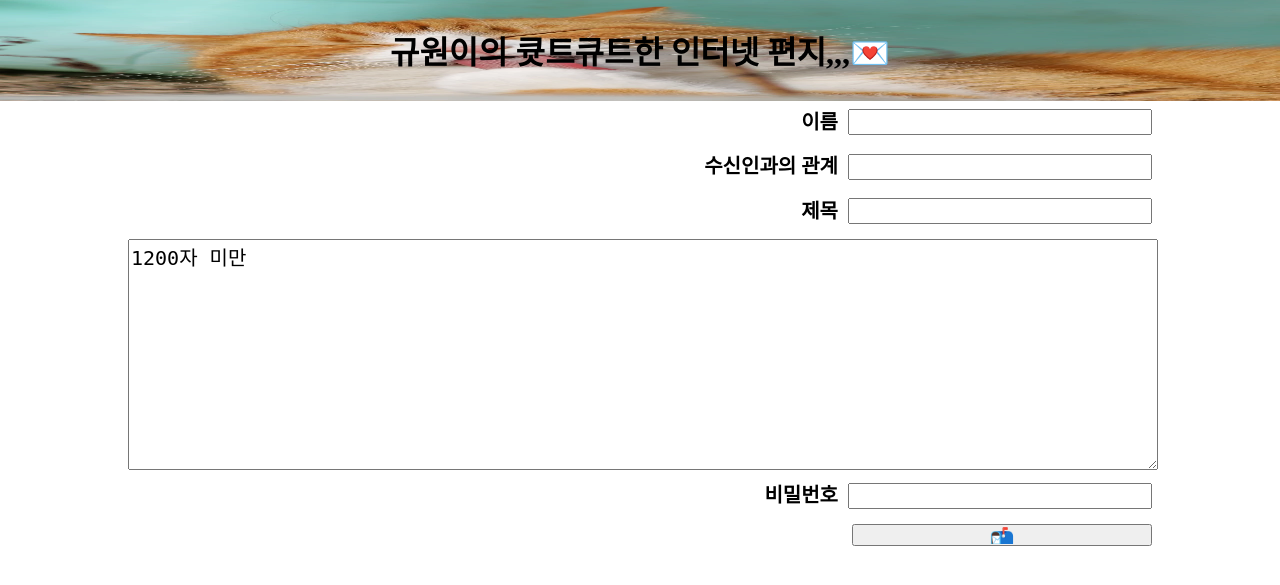
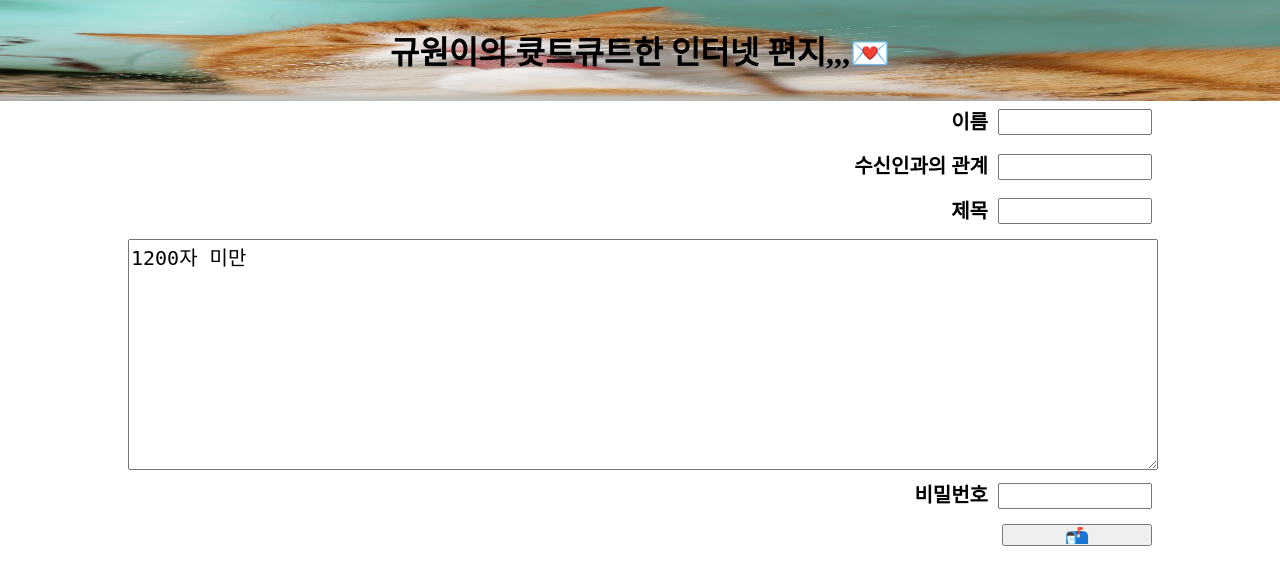
Before and after one commit to yymin1022/ROKAF_InternetLetter, a Flask app: page / in a window 1280 px wide. Shown: the top 585 px of the page. Run offline with Flask 2, Linux system fonts and the light colour scheme.

Commit message:
update_h

```diff
--- a/static/css/style.css
+++ b/static/css/style.css
@@ -38,7 +38,7 @@ body{
 input{
   font-size: 20px;
   font-weight: normal;
-  width:300px;
+  width:150px;
   height:22px;
   margin:0px;
   margin-left:10px;
```
